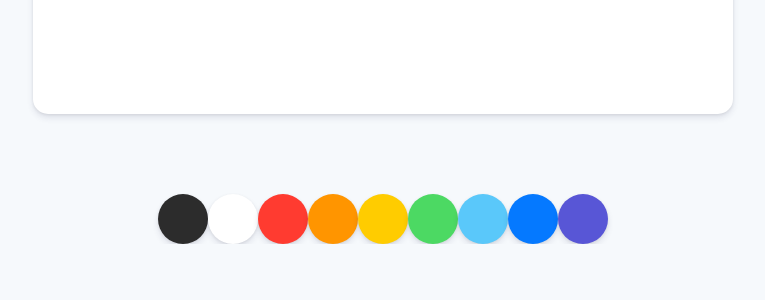
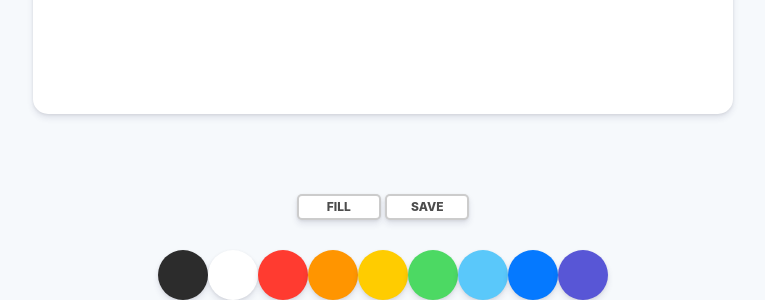
Before and after one commit to inhobaek-wj/vanilla_js_2, a plain HTML site: page index.html in a window 1280 px wide. Shown: the part 636-936 px from the top of the page, without its empty margins (257-1022 px from the left). Before the commit the page ends 880 px from the top, so only its background shows below. Drawn offline with Linux system fonts and the light colour scheme.

Commit message:
add buttons

```diff
--- a/index.html
+++ b/index.html
@@ -11,6 +11,12 @@
   <body>
     <canvas id="js-canvas" class="canvas"></canvas>
     <div class="controls">
+
+      <div class="controls-btns">
+        <button id="fill">Fill</button>
+        <button id="save">Save</button>
+      </div>
+
       <div class="controls-colors" id="colors">
         <div class="controls-color" style="background-color: #2c2c2c"></div>
         <div class="controls-color" style="background-color: white"></div>
--- a/styles.css
+++ b/styles.css
@@ -19,6 +19,33 @@ body {
 
 .controls {
   margin-top: 80px;
+  display: flex;
+  flex-direction: column;
+  align-items: center;
+}
+
+.controls .controls-btns {
+  margin-bottom: 30px;
+}
+
+.controls-btns button {
+  all: unset;
+  cursor: pointer;
+  background-color: white;
+  padding: 5px 0px;
+  width: 80px;
+  text-align: center;
+  border-radius: 5px;
+  box-shadow: 0 4px 6px rgba(50, 50, 93, 0.11), 0 1px 3px rgba(0, 0, 0, 0.08);
+  border: 2px solid rgba(0,0,0,0.2);
+  color: rgba(0,0,0,0.7);
+  text-transform: uppercase;
+  font-weight: 800;
+  font-size: 12px;
+}
+
+.controls-btns button:active {
+  transform: scale(0.98);
 }
 
 .controls .controls-colors {
```
